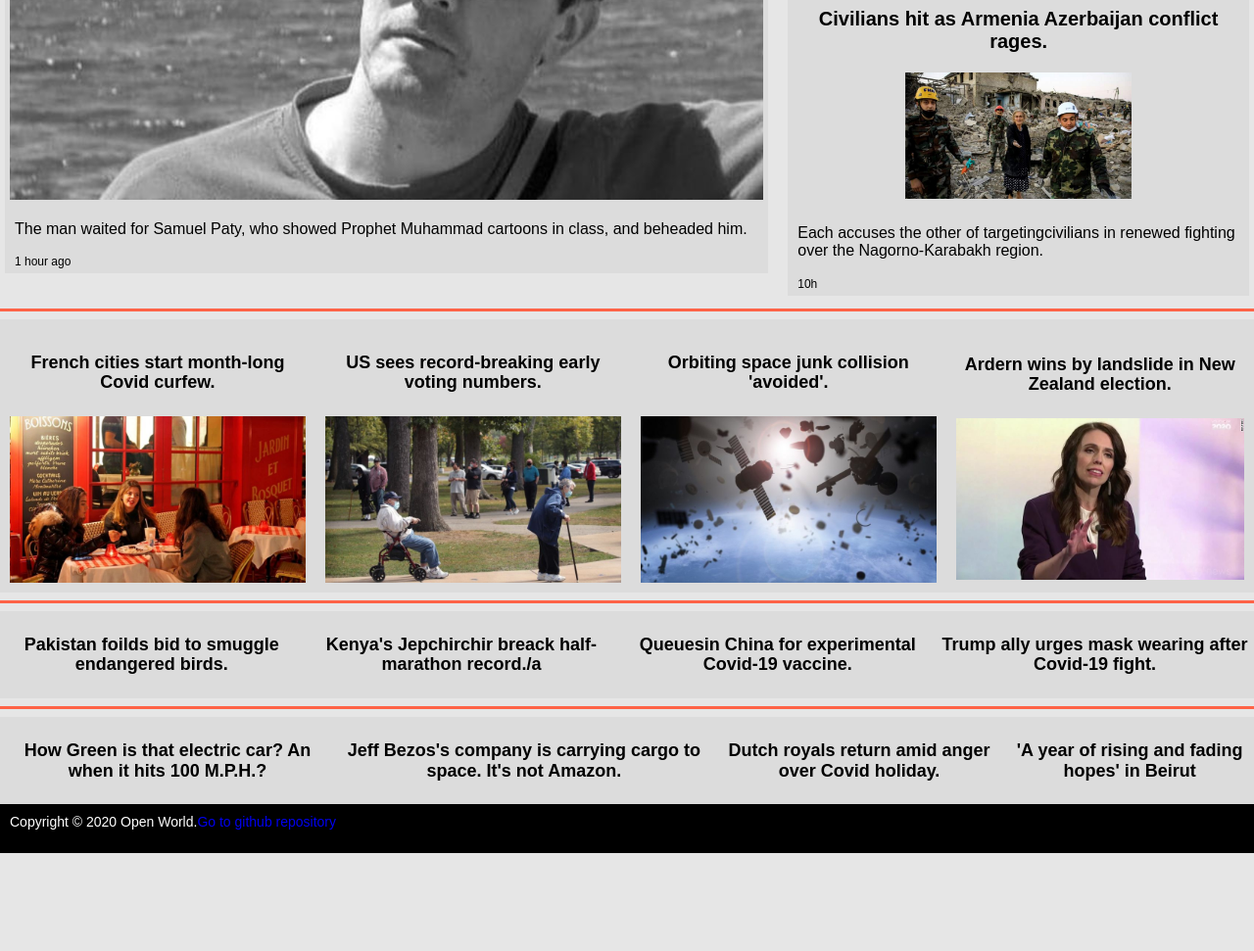
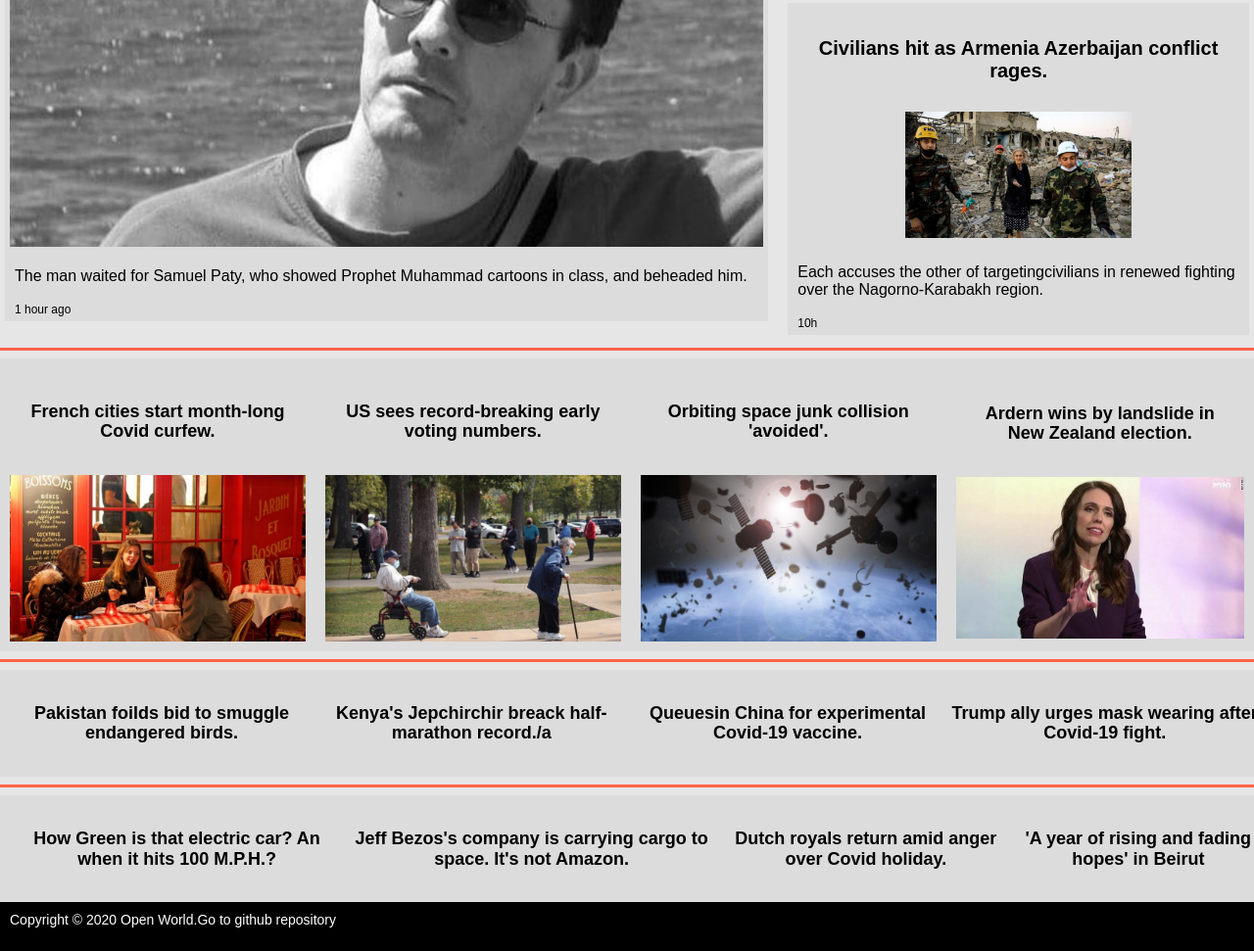
Before and after one commit to nahueldacri/open-world, a plain HTML site: page index.html in a window 1280 px wide. Shown: the part 512-1483 px from the top of the page at 98% size. Before the commit the page ends 1383 px from the top, so only its background shows below. Drawn offline with Linux system fonts and the light colour scheme.

Commit message:
PS3-012: correction footer and body css

```diff
--- a/styles/body-styles.css
+++ b/styles/body-styles.css
@@ -7,6 +7,7 @@ body {
 
 h2, h3, h4 {
     font-size: 20px;
+    padding: 10px;
 }
 
 p {
--- a/styles/footer-styles.css
+++ b/styles/footer-styles.css
@@ -10,7 +10,11 @@ footer {
 }
 
 footer a {
+    background-color: black;
+    color: white;
     text-decoration: none;
+    height: 30px;
+    font-size: 14px;
 }
 
 footer a:hover {
```
